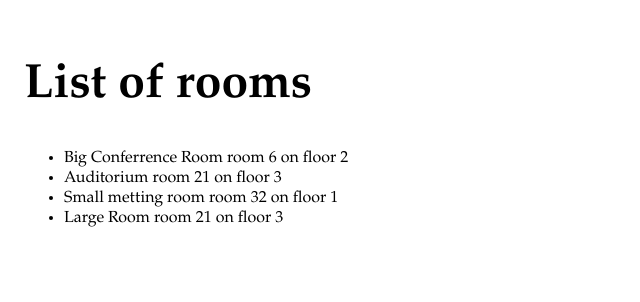
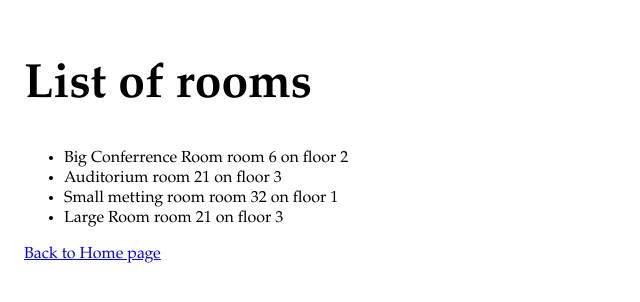
Before and after one commit to Sobiechh/Django-Meeting-planner, a Django app: page /meetings/rooms in a window 1280 px wide. Shown: the top 302 px of the page, without its empty margins (0-640 px from the left). Run offline with Django 3.2, Linux system fonts and the light colour scheme; data comes from the database, SQL or seed files in the repository.

Commit message:
changing sites flow

```diff
--- a/meeting_planner/meetings/templates/meetings/new.html
+++ b/meeting_planner/meetings/templates/meetings/new.html
@@ -11,4 +11,7 @@
            {% csrf_token %}
            <button type="submit"> Create </button>
        </form>
+    <p>
+        <a href="{% url 'home' %}"> Back to Home page  </a>
+    </p>
 {% endblock %}
--- a/meeting_planner/meetings/templates/meetings/rooms_list.html
+++ b/meeting_planner/meetings/templates/meetings/rooms_list.html
@@ -11,4 +11,7 @@
                 </li>
            {% endfor %}
        </ul>
+       <p>
+        <a href="{% url 'home' %}"> Back to Home page  </a>
+    </p>
 {% endblock %}
--- a/meeting_planner/website/templates/website/welcome.html
+++ b/meeting_planner/website/templates/website/welcome.html
@@ -20,6 +20,9 @@
            {% endfor %}
        </ul>
        <p>
+        <a href="{% url 'new' %}" target="blank_">Make new one</a>
+       </p>
+       <p>
            <a href="{% url 'rooms' %}" target="blank_">List of rooms</a>
        </p>
 {% endblock %}
```
Also changed, not shown: 1 other file.
